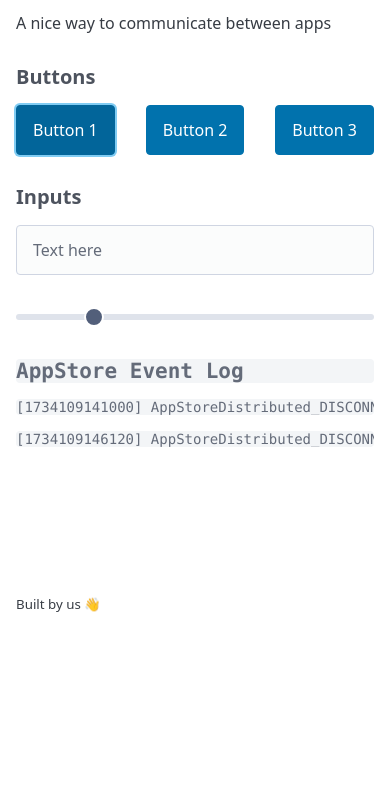
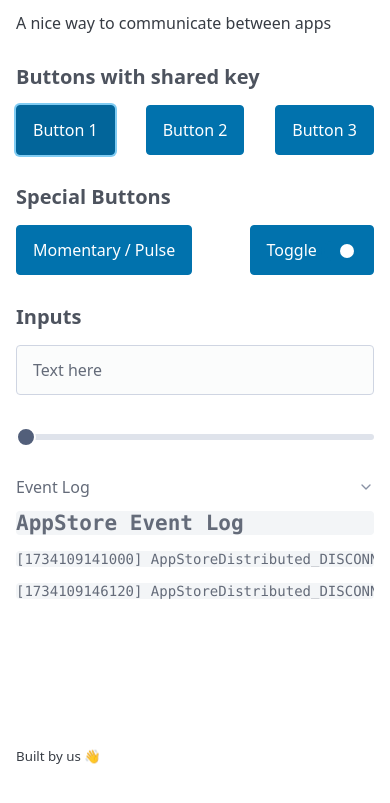
Before and after one commit to cacheflowe/haxademic-td, a website built with Vite: page www/app-store-distributed/index.html in a window 390 px wide. Both pictures are taken after a click on the button "Button 1". Shown: the part 141-944 px from the top of the page. Before the commit the page ends 844 px from the top, so only its background shows below. Built offline with nearby package versions, Linux system fonts and the light colour scheme; no server answers.

Commit message:
Add new Momentary/Toggle buttons in web UI

```diff
--- a/www/app-store-distributed/index.html
+++ b/www/app-store-distributed/index.html
@@ -27,7 +27,7 @@
         <section>
           <h1>AppStoreDistributed Demo</h1>
           <p>A nice way to communicate between apps</p>
-          <h4>Buttons</h4>
+          <h4>Buttons with shared key</h4>
           <nav>
             <app-store-button key="BTN_KEY" value="BTN-VALUE-1"
               >Button 1</app-store-button
@@ -39,6 +39,15 @@
               >Button 3</app-store-button
             >
           </nav>
+          <h4>Special Buttons</h4>
+          <nav>
+            <app-store-button key="BTN_PULSE" value="true" momentary
+              >Momentary / Pulse</app-store-button
+            >
+            <app-store-button key="BTN_TOGGLE" value="true" toggle
+              >Toggle
+            </app-store-button>
+          </nav>
           <h4>Inputs</h4>
           <p>
             <app-store-textfield
@@ -49,12 +58,15 @@
           <p>
             <app-store-slider
               key="SLIDER_1"
-              value="0.2"
+              value="0"
               max="1"
             ></app-store-slider>
           </p>
         </section>
-        <event-log-view></event-log-view>
+        <details open>
+          <summary>Event Log</summary>
+          <event-log-view max-length="8"></event-log-view>
+        </details>
       </main>
       <footer class="container">
         <small>Built by us 👋</small>
--- a/www/app-store-distributed/js/app.js
+++ b/www/app-store-distributed/js/app.js
@@ -16,14 +16,7 @@
   }
 
   storeUpdated(key, value) {
-    console.log(key, value);
-    if (key == "presets") {
-      let presetsJSON = JSON.parse(value);
-      console.log(presetsJSON);
-    } else if (key == "activePreset") {
-      let activePresetJSON = JSON.parse(value);
-      console.log(activePresetJSON);
-    }
+    // console.log(key, value);
   }
 
   init() {
--- a/www/app-store-distributed/js/haxademic.js/components/app-store-button.js
+++ b/www/app-store-distributed/js/haxademic.js/components/app-store-button.js
@@ -2,44 +2,63 @@
 import AppStoreElement from "./app-store-element.js";
 
 class AppStoreButton extends AppStoreElement {
-  storeUpdated(key, value) {
-    if (key != this.storeKey) return;
-    // disable button if clicked
-    if (value == this.storeValue) this.button.setAttribute("disabled", true);
-    else this.button.removeAttribute("disabled");
-  }
-
   clickEvent() {
     return MobileUtil.isMobileBrowser() ? "touchstart" : "click";
   }
 
   initStoreListener() {
     this.button = this.el.querySelector("button");
+    this.isToggle = this.getAttribute("toggle") != null;
+    this.isMomentary = this.getAttribute("momentary") != null;
     this.button.addEventListener(this.clickEvent(), (e) => {
       if (!this.storeKey) return;
-      // if the storeValue is "true" or "false", send the boolean instead of the string
-      const value =
-        this.storeValue == "true"
-          ? true
-          : this.storeValue == "false"
-          ? false
-          : this.storeValue;
-      _store.set(this.storeKey, value, true);
+      let currentValue = _store.get(this.storeKey);
+      // if the storeValue is "toggle", toggle the boolean value
+      if (this.isToggle) this.storeValue = !currentValue;
+      // if the storeValue is "toggle", toggle the boolean value
+      if (this.isMomentary) this.storeValue = true;
+      // // if the storeValue is "true" or "false", send the boolean instead of the string
+      currentValue = this.storeValue;
+      // broadcast current value
+      _store.set(this.storeKey, currentValue, true);
+      // if the storeValue is "momentary", send true and immediately false
+      if (this.isMomentary) _store.set(this.storeKey, false, true);
     });
+
+    if (this.isToggle) {
+      this.button.innerHTML += '<input type="checkbox" role="switch" />';
+      this.setStoreValue(this.storeValue);
+    }
 
     super.initStoreListener();
   }
 
+  setStoreValue(value) {
+    if (this.isToggle) {
+      // toggle button
+      console.log(value);
+      let checkbox = this.button.querySelector("input");
+      checkbox.checked = value;
+      console.log("checkbox.checked", checkbox.checked, value);
+    } else {
+      // notmal button w/possible shared key
+      if (value == this.storeValue) this.button.setAttribute("disabled", true);
+      else this.button.removeAttribute("disabled");
+    }
+  }
+
   css() {
     return /*css*/ `
+      button input[type="checkbox"] {
+        margin-right: 0;
+        pointer-events: none;
+      }
     `;
   }
 
   html() {
     return /*html*/ `
-      <button>
-        ${this.initialHTML}
-      </button>
+      <button>${this.initialHTML}</button>
     `;
   }
 
--- a/www/app-store-distributed/js/haxademic.js/components/app-store-element.js
+++ b/www/app-store-distributed/js/haxademic.js/components/app-store-element.js
@@ -13,17 +13,11 @@
     _store?.removeListener(this);
   }
 
-  storeUpdated(key, value) {
-    if (key != this.storeKey) return;
-    if (value != this.valueFromStore) {
-      this.valueFromStore = value;
-      this.el ? (this.el.innerHTML = value) : this.render();
-    }
-  }
-
   initComponent() {
     this.storeKey = String(this.getAttribute("key")) || "key";
     this.storeValue = String(this.getAttribute("value")) || "value";
+    if (this.storeValue == "true") this.storeValue = true;
+    if (this.storeValue == "false") this.storeValue = false;
     this.valueFromStore = null;
     ObjectUtil.callbackWhenPropertyExists(window, "_store", () => {
       this.initStoreListener();
@@ -33,6 +27,19 @@
   initStoreListener() {
     this.valueFromStore = _store.get(this.storeKey) || this.valueFromStore;
     _store.addListener(this);
+  }
+
+  storeUpdated(key, value) {
+    if (key != this.storeKey) return; // ignore other keys
+    if (value != this.valueFromStore) {
+      this.valueFromStore = value;
+      this.setStoreValue(value);
+    }
+  }
+
+  setStoreValue(value) {
+    console.log("setStoreValue", value);
+    this.el ? (this.el.innerHTML = value) : this.render();
   }
 
   css() {
--- a/www/app-store-distributed/js/haxademic.js/components/app-store-slider.js
+++ b/www/app-store-distributed/js/haxademic.js/components/app-store-slider.js
@@ -1,16 +1,10 @@
 import AppStoreElement from "./app-store-element.js";
 
 class AppStoreSlider extends AppStoreElement {
-  storeUpdated(key, value) {
-    if (key == this.storeKey) {
-      this.input.value = value;
-    }
-  }
-
   initStoreListener() {
     this.input = this.el.querySelector("input");
     this.input.addEventListener("input", (e) => {
-      _store.set(this.storeKey, e.target.value, true);
+      _store.set(this.storeKey, parseFloat(e.target.value), true);
     });
     this.input.setAttribute("min", this.getAttribute("min") || 0);
     this.input.setAttribute("max", this.getAttribute("max") || 1);
@@ -20,6 +14,10 @@
       : 0;
 
     super.initStoreListener();
+  }
+
+  setStoreValue(value) {
+    this.input.value = value;
   }
 
   css() {
--- a/www/app-store-distributed/js/haxademic.js/components/app-store-textfield.js
+++ b/www/app-store-distributed/js/haxademic.js/components/app-store-textfield.js
@@ -1,12 +1,6 @@
 import AppStoreElement from "./app-store-element.js";
 
 class AppStoreTextfield extends AppStoreElement {
-  storeUpdated(key, value) {
-    if (key == this.storeKey) {
-      this.input.value = value;
-    }
-  }
-
   initStoreListener() {
     this.input = this.el.querySelector("input");
     this.input.addEventListener("input", (e) => {
@@ -15,6 +9,10 @@
     this.input.value = _store.get(this.storeKey) || "";
 
     super.initStoreListener();
+  }
+
+  setStoreValue(value) {
+    this.input.value = value;
   }
 
   css() {
--- a/www/app-store-distributed/js/haxademic.js/components/event-log-view.js
+++ b/www/app-store-distributed/js/haxademic.js/components/event-log-view.js
@@ -6,7 +6,8 @@
     this.el = this.shadow ? this.shadow : this;
     this.render();
     _store.addListener(this);
-    this.eventLog = new EventLog(this.el, 10); // use <div> instead of this.shadow so we can keep <style> intact
+    let maxLength = parseInt(this.getAttribute("max-length")) || 10;
+    this.eventLog = new EventLog(this.el, maxLength); // use <div> instead of this.shadow so we can keep <style> intact
   }
 
   storeUpdated(key, value) {
```
Also changed, not shown: 10 other files.
